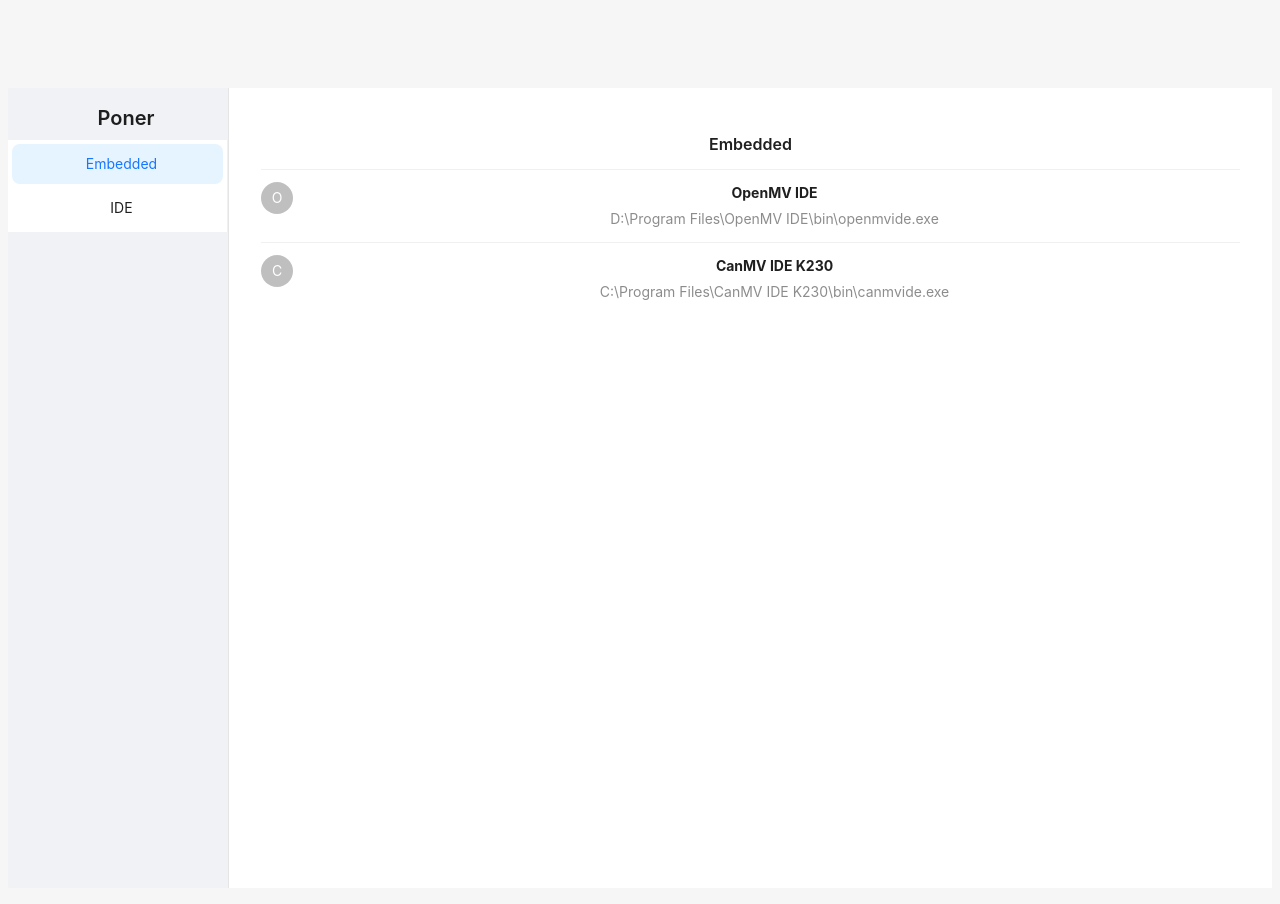
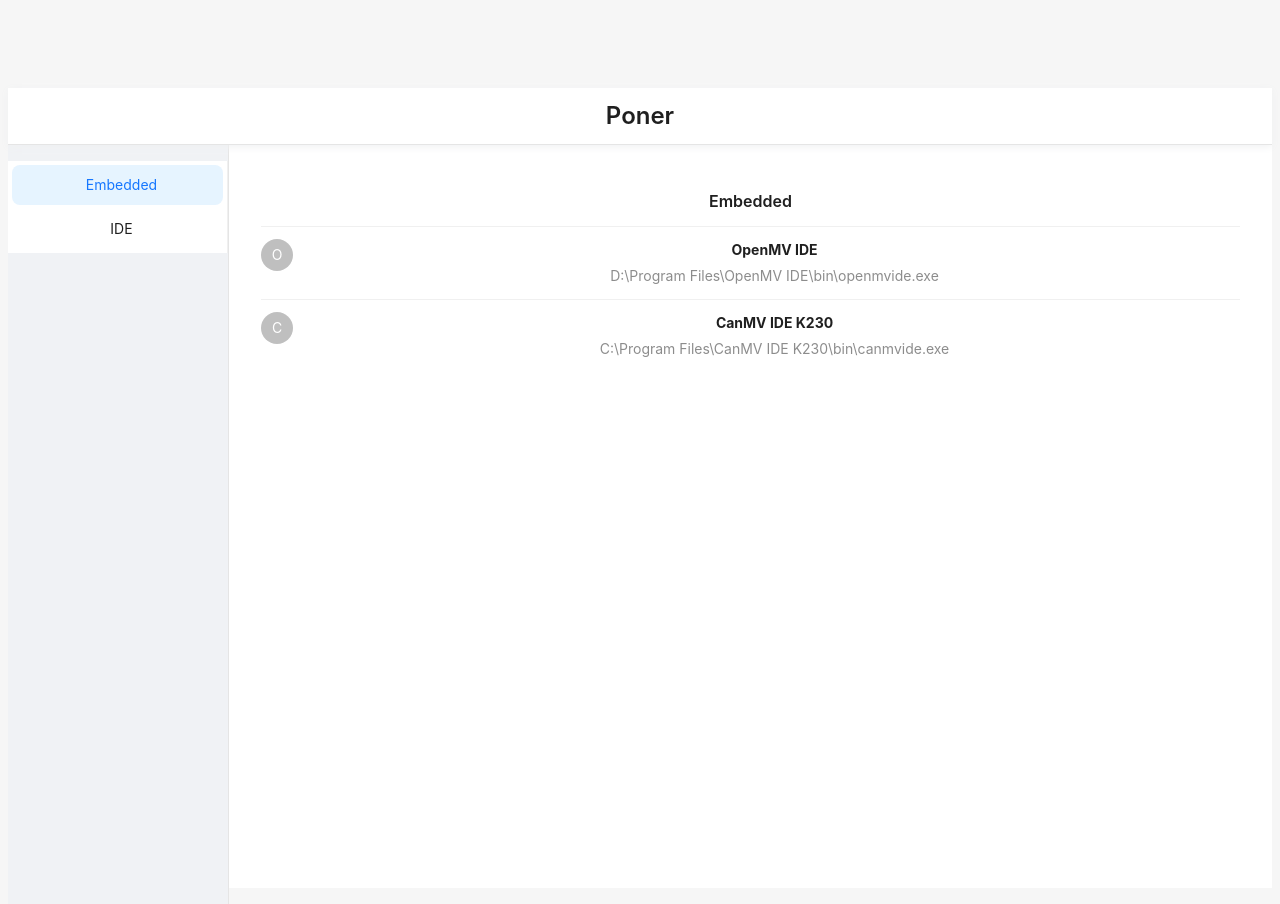
Before and after one commit to luiox/uikit, a React (Vite) app in the folder wrapper_assistant/: page / in a window 1280 px wide. Built offline with nearby package versions, Linux system fonts and the light colour scheme.

Commit message:
修改顶部标题栏

```diff
--- a/wrapper_assistant/src/components/Launcher.less
+++ b/wrapper_assistant/src/components/Launcher.less
@@ -1,12 +1,26 @@
 .launcher {
   display: flex;
+  flex-direction: column;
   height: 100vh;
   background: #f7f7f7;
+  .launcher-header {
+    width: 100%;
+    background: #fff;
+    border-bottom: 1px solid #e5e5e5;
+    box-shadow: 0 2px 8px #f0f1f2;
+    z-index: 10;
+  }
+  .launcher-body {
+    display: flex;
+    flex: 1;
+    min-height: 0;
+  }
   .menu {
     width: 220px;
     background: #f0f2f5;
     border-right: 1px solid #e5e5e5;
-    min-height: 100vh;
+    min-height: 100%;
+    padding-top: 16px;
   }
   .list {
     flex: 1;
--- a/wrapper_assistant/src/components/Launcher.tsx
+++ b/wrapper_assistant/src/components/Launcher.tsx
@@ -20,9 +20,13 @@
 
   return (
     <div className="launcher">
+      {/* 顶部标题栏 */}
+      <div className="launcher-header">
+        <Title level={3} style={{ margin: 0, padding: '12px 24px' }}>Poner</Title>
+      </div>
+      <div className="launcher-body">
         {/* 左侧分类菜单 */}
         <div className="menu">
-        <Title level={4} style={{ margin: '16px 0 8px 16px' }}>Poner</Title>
           <Menu onClick={handleMenuClick} selectedKeys={[selectedCategory]} mode="inline">
             {categories.map((category) => (
               <Menu.Item key={category}>{category}</Menu.Item>
@@ -58,6 +62,7 @@
           />
         </div>
       </div>
+    </div>
   );
 };
 
```
Lines whose indentation alone changed are shown as unchanged.
